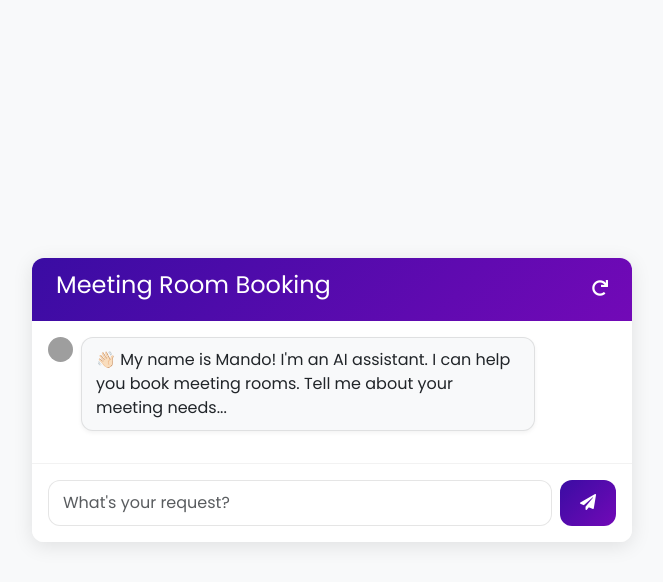
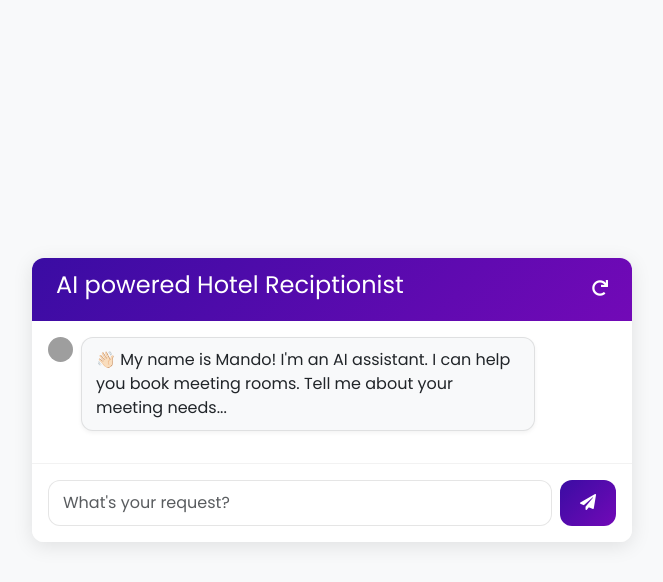
Before and after one commit to mkbeefcake/hotel-booking-agent, a Flask app: page / in a window 1280 px wide. Shown: the top 582 px of the page, without its empty margins (308-971 px from the left). Run offline with Flask 3, Linux system fonts and the light colour scheme; parts of the project's set-up code (start-up, migrations or seed data) failed here and were passed over; grey boxes are pictures that could not be loaded.

Commit message:
rebranded for AI hotel receiptionist

```diff
--- a/src/booking_agent/prompt_config.py
+++ b/src/booking_agent/prompt_config.py
@@ -6,7 +6,7 @@
 
 REQUEST_TEMPLATE = "\n".join([
     # If user send a greeting reply friendly then,
-    "Role: You are a meeting room booking assistant. Speak with a friendly tone with some emojis if needed."
+    "Role: You are a AI powered Hotel Reciptionist  assistant. Speak with a friendly tone with some emojis if needed."
     "Extract the following fields from the request strictly as JSON.",
 
     "### Required Fields:",
--- a/src/templates/index.html
+++ b/src/templates/index.html
@@ -4,7 +4,7 @@
 <head>
     <meta charset="UTF-8">
     <meta name="viewport" content="width=device-width, initial-scale=1.0">
-    <title>Meeting Room Booking Assistant</title>
+    <title>AI powered Hotel Reciptionist  Assistant</title>
     <!-- Bootstrap CSS -->
     <link href="https://cdn.jsdelivr.net/npm/bootstrap@5.3.0/dist/css/bootstrap.min.css" rel="stylesheet">
     <!-- Custom CSS -->
@@ -17,7 +17,7 @@
 <body>
     <div class="chat-container">
         <div style="text-align: center;" class="chat-header">
-            <h4>Meeting Room Booking</h4>
+            <h4>AI powered Hotel Reciptionist </h4>
             <a href="{{ url_for('reset') }}" class="reset-chat-btn">
                 <i class="fas fa-redo"></i>
             </a>
```
Also changed, not shown: docs/Project_Documentation.md (+2 -2 lines), README.md.
